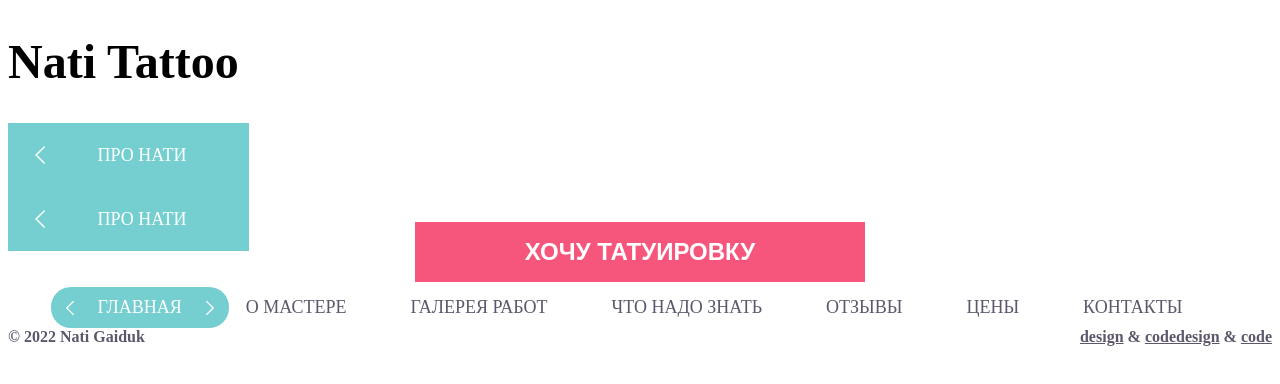
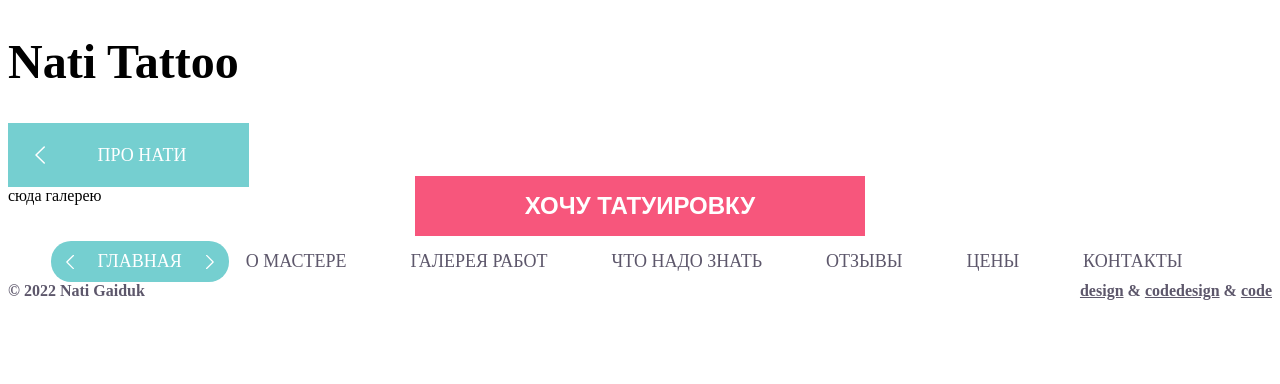
Before and after one commit to riveriswild/tattoo_shop_front, a Vue app: page / in a window 1280 px wide. Shown: the top 384 px of the page. Built offline with nearby package versions, Linux system fonts and the light colour scheme.

Commit message:
Style fixes

```diff
--- a/src/components/v-intro.vue
+++ b/src/components/v-intro.vue
@@ -1,19 +1,10 @@
 <template>
     <div class="full">
+                     <div class="viewContent__item">
 
-    <div class="header">
+                сюда галерею
 
-        <div class="header__button">
-            <div class="header__buttonContainer widthContainer">
-                <a href="#"
-                class="btn btn-aqua btn-mid btn-withArrowLeft"
-
-                >
-                <span>Про нати</span>
-                </a>
             </div>
-        </div>
-    </div>
 
                 <!--bordered content-->
 
```
